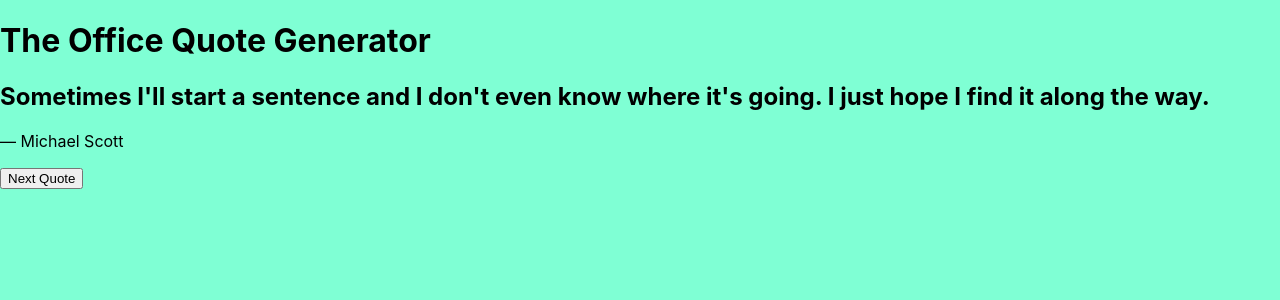
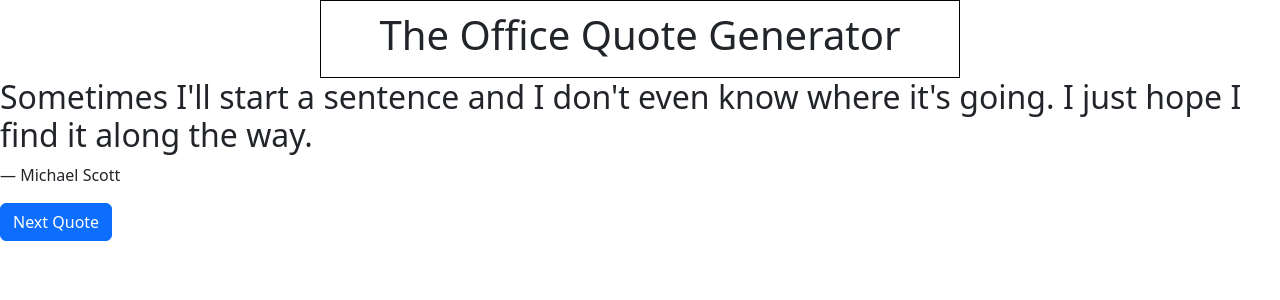
Before and after one commit to CavanBeardmore/RQMApp, a React (Create React App) app in the folder myapp/: page / in a window 1280 px wide. Shown: the top 300 px of the page. Built offline with nearby package versions, Linux system fonts and the light colour scheme.

Commit message:
amended state and added bootstrap
quotes array is now in state and bootstrap and sass styling is being added

```diff
--- a/myapp/package.json
+++ b/myapp/package.json
@@ -7,7 +7,9 @@
     "@testing-library/jest-dom": "^5.16.5",
     "@testing-library/react": "^13.4.0",
     "@testing-library/user-event": "^13.5.0",
+    "bootstrap": "^5.2.3",
     "react": "^18.2.0",
+    "react-bootstrap": "^2.7.2",
     "react-dom": "^18.2.0",
     "react-redux": "^8.0.5",
     "react-scripts": "5.0.1",
--- a/myapp/src/Rqm.js
+++ b/myapp/src/Rqm.js
@@ -1,11 +1,27 @@
 import React from "react";
+import { Button } from 'react-bootstrap';
 import Styles from './Styles.scss'
 
 class Rqm extends React.Component {
     constructor(props) {
       super(props);
       this.state = {
-        index: 0
+        index: 0,
+        quotes: [
+          {quote: "Sometimes I'll start a sentence and I don't even know where it's going. I just hope I find it along the way.", author: '— Michael Scott'},
+          {quote: "I talk a lot, so I've learned to just tune myself out...", author: '— Kelly Kapoor'},
+          {quote: "I am Beyoncé always." , author: '— Michael Scott'},
+          {quote: "I am running away from my responsibilities and it feels good.", author: '— Michael Scott'},
+          {quote: "Should have burned this place down when I had the chance.", author: '— Michael Scott'},
+          {quote: "One day Michael came in and complained about a speed bump on the highway. I wonder who he ran over then.", author: '— Jim Halpert'},
+          {quote: "If I don't have some cake soon, I might die.", author: '— Stanley Hudson'},
+          {quote: "Would I rather be feared or loved? Easy. Both. I want people to be afraid of how much they love me.", author: ' — Michael Scott'},
+          {quote: "Whenever I'm about to do something, I think, 'Would an idiot do that?' and if they would, I do not do that thing.", author: '— Dwight Schrute'},
+          {quote: "I'm not superstitious, but I am a little stitious.", author: '— Michael Scott'},
+          {quote: "Bears, beets, Battlestar Galactica.", author: '— Jim Halpert'},
+          {quote: "An office is a place where dreams come true.", author: '— Michael Scott'},
+          {quote: "I wish there was a way to know you're in the good old days before you've actually left them.", author: '— Andy Bernard'}
+        ]
       }
 
       this.handleClick = this.handleClick.bind(this);
@@ -15,38 +31,24 @@
     //everytime the button is clicked it increments state by 1
     handleClick(){
       this.setState({
-        index: Math.floor(Math.random() * 13)
+        index: Math.floor(Math.random() * this.state.quotes.length)
       });
     }
 
     render(){
-      const quotesArray = [
-        {quote: "Sometimes I'll start a sentence and I don't even know where it's going. I just hope I find it along the way.", author: '— Michael Scott'},
-        {quote: "I talk a lot, so I've learned to just tune myself out...", author: '— Kelly Kapoor'},
-        {quote: "I am Beyoncé always." , author: '— Michael Scott'},
-        {quote: "I am running away from my responsibilities and it feels good.", author: '— Michael Scott'},
-        {quote: "Should have burned this place down when I had the chance.", author: '— Michael Scott'},
-        {quote: "One day Michael came in and complained about a speed bump on the highway. I wonder who he ran over then.", author: '— Jim Halpert'},
-        {quote: "If I don't have some cake soon, I might die.", author: '— Stanley Hudson'},
-        {quote: "Would I rather be feared or loved? Easy. Both. I want people to be afraid of how much they love me.", author: ' — Michael Scott'},
-        {quote: "Whenever I'm about to do something, I think, 'Would an idiot do that?' and if they would, I do not do that thing.", author: '— Dwight Schrute'},
-        {quote: "I'm not superstitious, but I am a little stitious.", author: '— Michael Scott'},
-        {quote: "Bears, beets, Battlestar Galactica.", author: '— Jim Halpert'},
-        {quote: "An office is a place where dreams come true.", author: '— Michael Scott'},
-        {quote: "I wish there was a way to know you're in the good old days before you've actually left them.", author: '— Andy Bernard'}
-      ];
-      const insertedQuote = quotesArray[this.state.index].quote;
-      const insertedAuthor = quotesArray[this.state.index].author;
+
+      const insertedQuote = this.state.quotes[this.state.index].quote;
+      const insertedAuthor = this.state.quotes[this.state.index].author;
 
         return (
           <body>
           <header className="title">
             <h1>The Office Quote Generator</h1>
           </header>
-          <div className="quote-box">
+          <div className=" col-md-12 quote-box">
             <h2 className="main-quote">{insertedQuote}</h2>
             <p className="author">{insertedAuthor}</p>
-            <button className="next-button" onClick={this.handleClick}> Next Quote </button>
+            <button className="btn btn-primary next-button" onClick={this.handleClick}> Next Quote </button>
           </div>
           </body>
         )
--- a/myapp/src/Styles.scss
+++ b/myapp/src/Styles.scss
@@ -1,3 +1,15 @@
+@import "~bootstrap/scss/bootstrap";
+
+
 body{
     background-color: aquamarine;
 }
+
+
+header{
+    margin: auto;
+    text-align: center;
+    width: 50%;
+    border: 1px solid black;
+    padding: 10px;
+}
--- a/myapp/src/index.js
+++ b/myapp/src/index.js
@@ -3,6 +3,7 @@
 import './index.css';
 import App from './App';
 import reportWebVitals from './reportWebVitals';
+import 'bootstrap/dist/css/bootstrap.min.css';
 
 const root = ReactDOM.createRoot(document.getElementById('root'));
 root.render(<App />);
```
Also changed, not shown: 1 other file (tests, documents, lock files or other folders).
